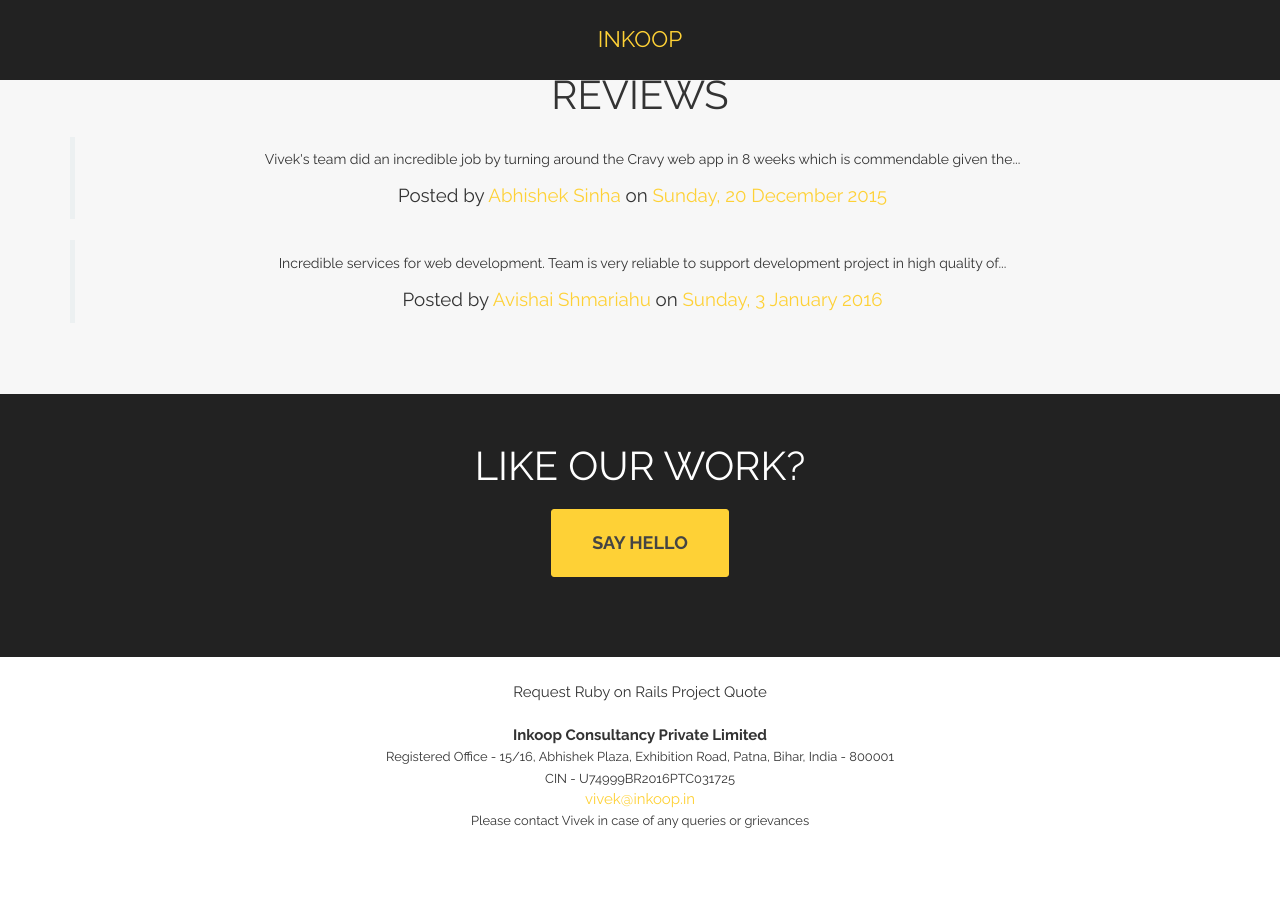
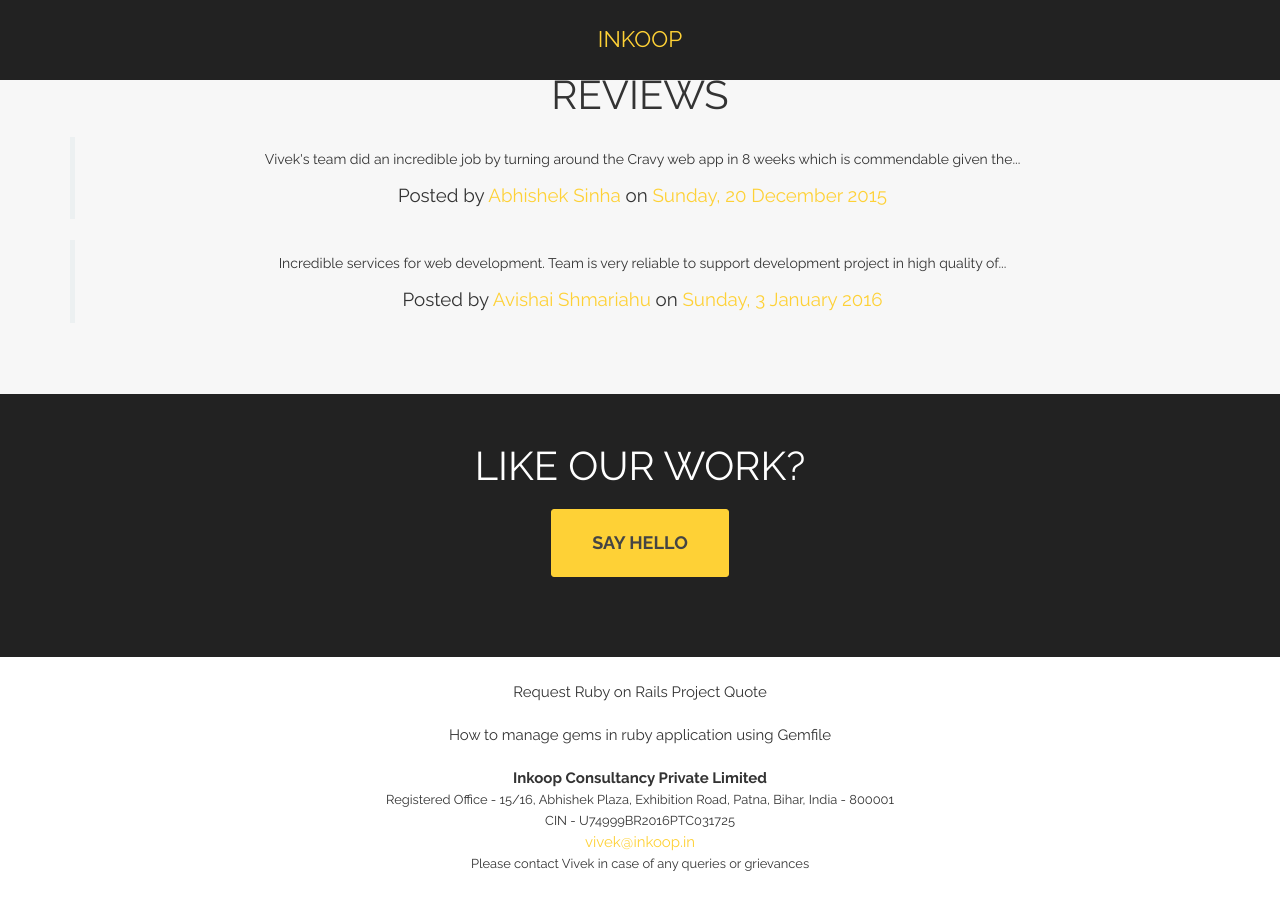
Before and after one commit to dharanijayakanthan/inkoop.github.io, a Jekyll site: the page built from index.html, in a window 1280 px wide and 900 px high, scrolled down 1247 px. Built offline with Jekyll 4.4.1, drawn with Linux system fonts in a browser that asks for light colours; before the commit the page ends 2104 px from its top, so only the background shows below that.

Commit message:
blog link added

```diff
--- a/_includes/footer.html
+++ b/_includes/footer.html
@@ -3,6 +3,7 @@
     <div class="row">
       <div class="col-md-12 text-center">
         <div><a href="/ruby-on-rails-consulting-bangalore" class="gray-text">Request Ruby on Rails Project Quote</a></div><br/>
+        <div><a href="use-gemfile-in-ruby-application" class="gray-text">How to manage gems in ruby application using Gemfile</a></div><br/>
         <div>
           <div><b>Inkoop Consultancy Private Limited</b></div>
           <div><small>Registered Office - 15/16, Abhishek Plaza, Exhibition Road, Patna, Bihar, India - 800001</small></div>
```
